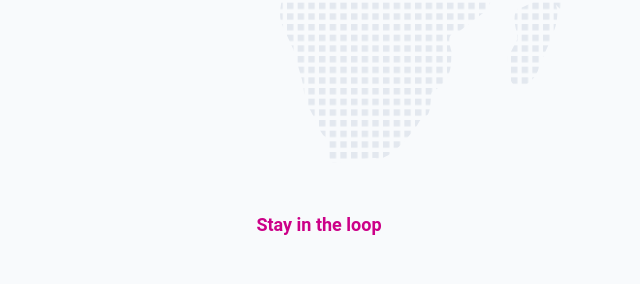
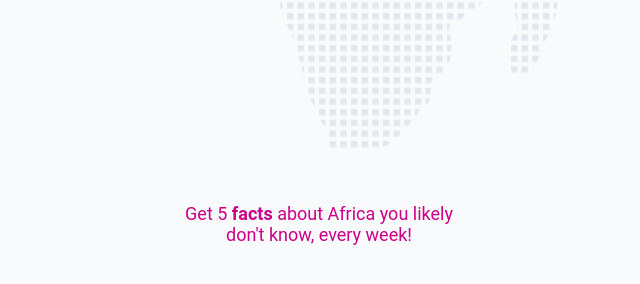
Before and after one commit to Toheeb/archive.africa, an Eleventy site: page src/index.html in a window 1280 px wide. Shown: the part 514-798 px from the top of the page, without its empty margins (321-961 px from the left). Built offline with nearby package versions, Linux system fonts and the light colour scheme; Eleventy itself is replaced by a stand-in of ours; files that its build step writes are made by us from their sources.

Commit message:
Set up subscription link to Substack

```diff
--- a/src/index.html
+++ b/src/index.html
@@ -48,7 +48,8 @@
 
         .link {
             text-decoration: none;
-            font-weight: bold;
+            max-width: 300px;
+            text-align: center;
             color: #cc0088;
         }
 
@@ -133,6 +134,6 @@
         <path fill="url(#pattern)" d="M123 10c-2 2-11 2-13 2-7-2-13 4-18 4l-8 2-9-3c-3 3-2 7-7 9-3 2-6 5-7 9-1 5-2 13-10 13-3 0-10 15-12 17l-4 11 2 5c-1 4 1 7-1 12l-4 7s5 3 3 5c-3 1 2 6 2 7 0 0-2 1 0 2s1-2 1-2c4 0 8 13 9 14 5 2 10 9 14 12 5 3 7 1 11 0 7-2 12 1 18-1 3-2 7-4 10-4 10-1 6 2 12 7 4 4 16-4 14 9-2 7-5 11-1 18 5 6 8 11 11 19 3 6 4 16 0 21-3 5-6 16-3 21l5 11 4 14c1 4 1 10 3 13 3 4 5 12 8 14l2 11c0 3 19-2 22-1 6 1 14-9 18-14 1-1 3-6 5-6 3 0 2-11 3-11 7-5 9-8 9-17 2 0-5-11 3-11l13-10c5-6 3-15 3-22 0-2-1-2-2-3-2-4 0-6 0-8s-4-6-3-9c1-4 4-10 7-13 6-5 8-12 15-16 5-4 8-9 11-14 4-5 9-16 8-22 0-7-6 1-12 0-2-1-7 2-10 2-2 1-4-3-6-4 5-3-11-16-10-17l-1 2-9-19c0-2-1-6-3-7-3-3-2-5-3-7-2-5-6-13-10-17-3-4-3-20-12-11-3 3-17-3-20-4-3-2-4-4-8-3-6 3-1 6-5 9-5 5-16-9-21-9l-8-3c0 1-3-1-2-2l4-2c0-1-3-9-1-9l-2 1c-2-1-2-3-5-2zm86 146c1 1-3 9-2 9-12 4-3-17 2-9zm-15 17c0 6 5 10 5 16l-4-7c-3-2-3-9-2-12l1 3zm16 21c2 3 2 12 2 16h-1l-2-17 1 1zM260 203c0-1-3 7-3 4 0-1-2 6-3 5 1 1-10 6-11 6-3 4 0 10 0 14l-3 6c-4 2 0 7-1 10 0 4 4 9 7 6 5-3 6-5 8-11 3-8 10-19 7-27l2 2c2-4-2-17-3-15-1 0 0-1 0 0z"/>
     </svg>
 
-    <a class="link page__link" href="">Stay in the loop</a>
+    <a class="link page__link" href="https://theafricaninfo.substack.com/p/coming-soon?r=3al6k&utm_campaign=post&utm_medium=web&utm_source=copy">Get 5 <strong>facts</strong> about Africa you likely don't know, every week!</a>
 </body>
 </html>
```
